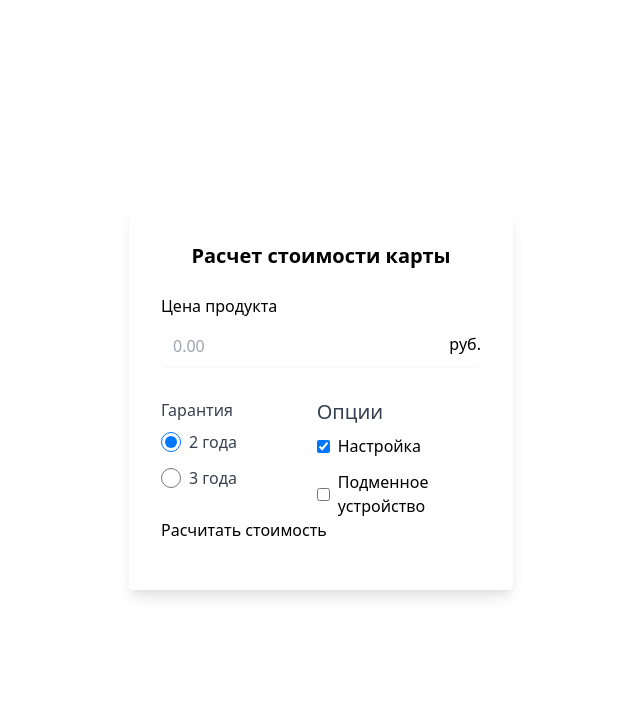
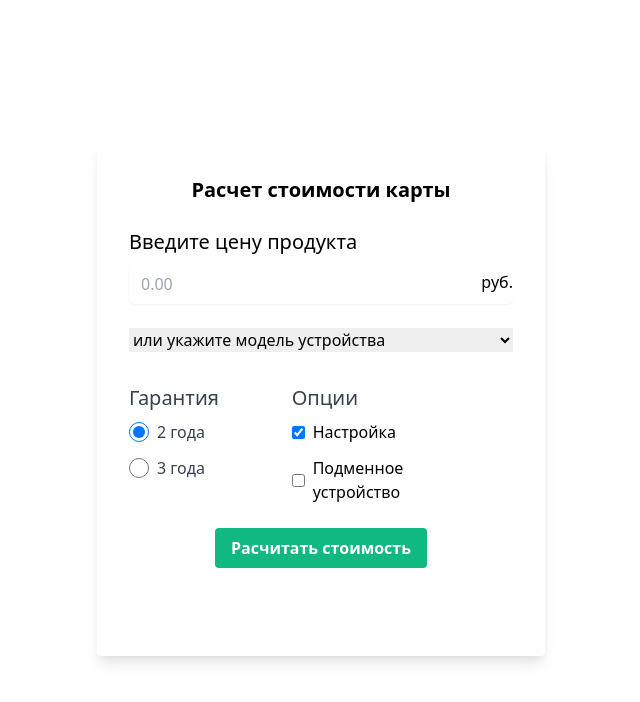
Before and after one commit to kobetskoy/nbc, a PHP site: page /examples/index.php in a window 1280 px wide. Shown: the top 702 px of the page, without its empty margins (319-959 px from the left). Run offline with PHP 8.4, Linux system fonts and the light colour scheme; some libraries are stand-ins or nearby versions.

Commit message:
rework api. Split for two axios to get product list in select

```diff
--- /dev/null
+++ b/examples/api/getList.php
@@ -0,0 +1,27 @@
+<?
+function getIphoneList($categoryName, $file)
+{
+  $relations = [];
+  $xml = simplexml_load_file($file) or die("Error: Cannot create object");
+  foreach($xml->shop->categories->children() as $category) {
+    if($category[0] == $categoryName){
+      $searchingCategoryId = (int)$category['id'];
+    }
+    if(isset($category['parentId'])){
+      $relations[(int)$category['parentId']][] = (int)$category['id'];
+    }
+  }
+  $parentCategories = $relations[$searchingCategoryId];
+
+  foreach($xml->shop->offers->children() as $offer) {
+    if(in_array((int)$offer->categoryId, $parentCategories)){
+      $productList[] = [
+        'name'  => (string)$offer->name,
+        'price' => (int)$offer->price,
+      ];
+    }
+  }
+  return $productList;
+}
+
+echo json_encode(getIphoneList('iPhone', "iPort_aport_spb.xml"));
--- a/examples/index.php
+++ b/examples/index.php
@@ -7,29 +7,36 @@
 </head>
 <body>
 	<div class="flex items-center h-screen w-full bg-teal-lighter">
-		<div class="w-full bg-white rounded shadow-lg p-8 m-4 md:max-w-sm md:mx-auto">
+		<div class="w-full bg-white rounded shadow-lg p-8 m-4 md:max-w-md md:mx-auto">
 			<h1 class="block w-full text-center mb-6 text-xl font-black">Расчет стоимости карты</h1>
 			<div id="app">
 			  <form class="mb-4 md:flex md:flex-wrap md:justify-between" @submit.prevent="processForm">
-				<div class="field-group mb-4 md:w-full">
-					<label for="productPrice" class="field-label">Цена продукта</label>
+				<div class="field-group mb-8 md:w-full">
+					<label for="productPrice" class="field-label text-xl">Введите цену продукта</label>
 					<div class="mt-1 relative rounded-md shadow-sm mb-4">
-						<input type="text" v-model="productPrice" name="productPrice" class=" focus:ring-indigo-500 focus:border-indigo-600 active:outline-none active:border-indigo-600 focus:outline-none block w-full pl-3 pr-12 pt-3 pb-2 border-gray-400 rounded-md" placeholder="0.00">
+						<input type="text" v-model="productPrice" class=" focus:ring-indigo-500 focus:border-indigo-600 active:outline-none active:border-indigo-600 focus:outline-none block w-full pl-3 pr-12 pt-3 pb-2 border-gray-400 rounded-md" placeholder="0.00">
 						<div class="absolute inset-y-0 right-0 flex items-center">руб.</div>
 					</div>
+
+					<label class="block mt-6">
+					<select v-model="productSelect" class="form-select mt-1 block w-full">
+						<option value="" selected >или укажите модель устройства</option>
+						<option v-for="item, index in productList" :value="item.price" >{{item.name}}</option>
+					</select>
+					</label>
 				</div>
 				<div class="flex flex-wrap -mx-2 space-y-4 md:space-y-0">
 				  <div class="px-2 w-1/2">
-					<h3 class="text-gray-700">Гарантия</h3>
+					<h3 class="text-gray-700 text-xl">Гарантия</h3>
 					<div class="mt-2">
 					  <div>
 						<label class="inline-flex items-center">
-						  <input type="radio" v-model="warranty" name="warranty" class="form-radio h-5 w-5 text-gray-600" checked value="2"><span class="ml-2 text-gray-700">2 года</span>
+						  <input type="radio" v-model="warranty"  class="form-radio h-5 w-5 text-gray-600" checked value="2"><span class="ml-2 text-gray-700">2 года</span>
 						</label>
 					  </div>
 					  <div>
 						<label class="inline-flex items-center mt-3">
-						  <input type="radio" v-model="warranty" name="warranty" class="form-radio h-5 w-5 text-gray-600" value="3"><span class="ml-2 text-gray-700">3 года</span>
+						  <input type="radio" v-model="warranty" class="form-radio h-5 w-5 text-gray-600" value="3"><span class="ml-2 text-gray-700">3 года</span>
 						</label>
 					  </div>
 					</div>
@@ -39,27 +46,23 @@
 					<div class="mt-2">
 					  <div>
 						<label class="inline-flex items-center">
-						  <input type="checkbox" class="form-checkbox" v-model="options.setup" name="options[setup]">
+						  <input type="checkbox" class="form-checkbox" v-model="options.setup">
 						  <span class="ml-2">Настройка</span>
 						</label>
 					  </div>
 					  <div>
 						<label class="inline-flex items-center mt-3">
-						  <input type="checkbox" class="form-checkbox" v-model="options.temporaryDevice" name="options[temporaryDevice]">
+						  <input type="checkbox" class="form-checkbox" v-model="options.temporaryDevice">
 						  <span class="ml-2">Подменное устройство</span>
 						</label>
 					  </div>
 					</div>
 				  </div>
 				</div>
-				<button type="submit" class="" >Расчитать стоимость</button>
-
-				<div id="calculationResult"></div>
-				<!--
-				  <option v-for="(element, index) in ymlData" :key="index">
-					<component :is="element.type" :element="element" />
-				  </option>
-				-->
+				<div class="flex flex-col w-full">
+					<button type="submit" class="bg-green-500 hover:bg-green-700 text-white font-bold py-2 px-4 rounded focus:outline-none focus:shadow-outline mx-auto mt-6" >Расчитать стоимость</button>
+					<div id="calculationResult" class="flex text-lg text-center mx-auto mt-6 p-2"></div>
+				</div>
 			  </form>
 			</div>
 		</div>
@@ -69,45 +72,48 @@
 	<script src="https://cdnjs.cloudflare.com/ajax/libs/axios/0.18.0/axios.min.js"></script>
 
 	<script id="rendered-js">
-/*
-new Vue({
-  el: '#app',
-  data() {
-    return {
-      selected: "",
-      ymlData: "" };
-  },
-  );
-*/
 		var options = {};
 		var productPrice = '';
+		var productSelect = {};
 		var warranty = '';
 		vm = new Vue({
 		el : "#app",
 		data : {
 			productPrice: '',
+			productSelect: '',
 			warranty: 2,
 			options: {setup: 'true'},
+			productList: []
 		},
 		methods : {
 			processForm : function(){
-		console.log(this.data);
-
 				var params = new URLSearchParams();
 				params.append('productPrice', this.productPrice);
+				params.append('productSelect', this.productSelect);
 				params.append('warranty', this.warranty);
 				params.append('options', JSON.stringify(this.options));
 
-		axios.post('/api.php', params)
+				axios.post('/api/getCardCost.php', params)
 				.then(function(response) {
 					document.getElementById("calculationResult").innerHTML = response.data.message;
 				})
 				.catch(function(error) {
-			console.log(error);
+					console.warn(error);
 				});
-     // this.$refs.form.submit()
 			}
-  }
+		},
+		mounted() {
+			var app = this;
+			axios.get('/api/getList.php')
+			.then(function (response) {
+				app.productList = response.data;
+			})
+			.catch(function (resp) {
+				console.log(resp);
+				alert("Не удалось получить данные");
+			});
+		},
+
 		});
     </script>
 </body>
```
Also changed, not shown: examples/api.php (deleted, +0 -16 lines), examples/api/getCardCost.php (added, +23 -0 lines). Lines whose indentation alone changed are shown as unchanged.
